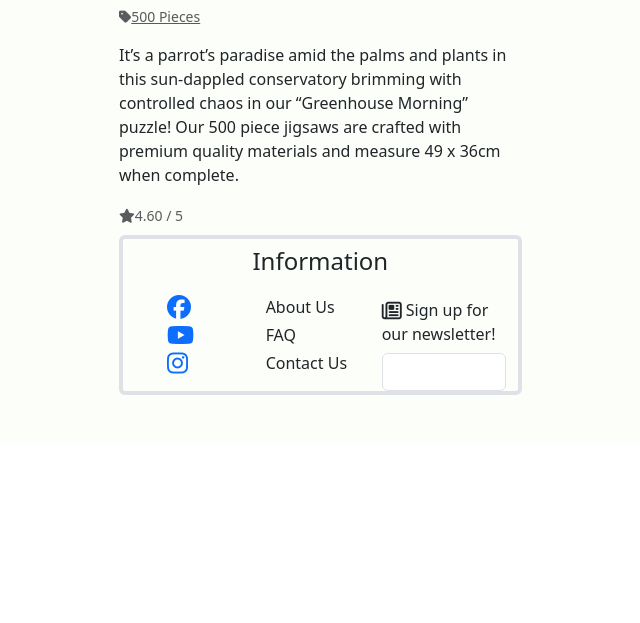
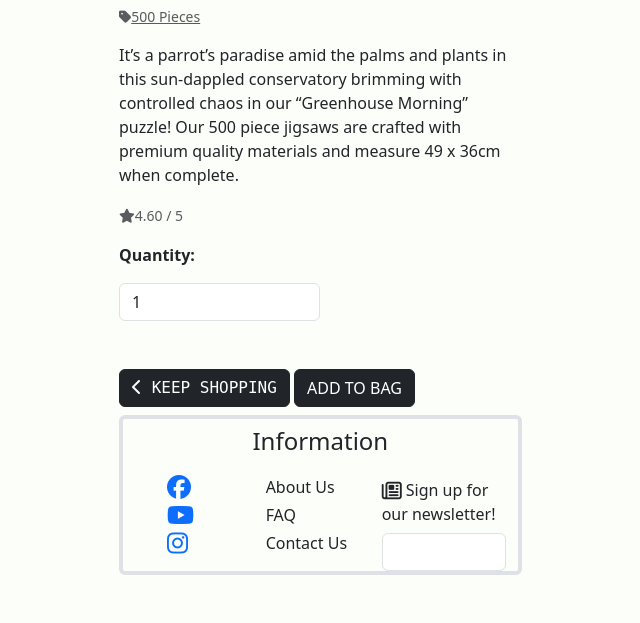
Before and after one commit to ZoeMacf/perfect-fit, a Django app: page /products/1/ in a window 1280 px wide. Shown: the part 380-1003 px from the top of the page, without its empty margins (533-1173 px from the left). Before the commit the page ends 775 px from the top, so only its background shows below. Run offline with Django 5.2, Linux system fonts and the light colour scheme; data comes from the database, SQL or seed files in the repository; some libraries are stand-ins or nearby versions; some web fonts are replaced.

Commit message:
added functionality to add to bag button

```diff
--- a/bag/urls.py
+++ b/bag/urls.py
@@ -3,4 +3,5 @@ from . import views
 
 urlpatterns = [
   path('', views.view_bag, name='view_bag'),
+  path('add/<item_id>/', views.add_to_bag, name='add_to_bag'),
 ]
--- a/home/templates/home/index.html
+++ b/home/templates/home/index.html
@@ -28,10 +28,6 @@
   </div>
 </div>
 
-<div class="row text-center tagline">
-  <h3>A home for puzzle enthusiasts!</h3>
-</div>
-
 <div class="row">
   <div class="col-12 d-flex justify-content-center my-2 py-1">
           <a href="{% url 'all_products' %}" class="btn btn-lg btn-dark rounded-2">
--- a/products/templates/products/product_detail.html
+++ b/products/templates/products/product_detail.html
@@ -43,5 +43,29 @@
               {% else %}
                   <small class="text-muted">No Rating</small>
               {% endif %}
+              <form class="form" action="{% url 'add_to_bag' product.id %}" method="POST">
+                {% csrf_token %}
+                <div class="form-row">
+                    <div class="col-12">
+                        <p class="mt-3"><strong>Quantity:</strong></p>
+                        <div class="form-group w-50">
+                            <div class="input-group">
+                                <input class="form-control qty-input" type="number" name="quantity" value="1" min="1" max="99" data-item_id="{{ product.id }}" id="id_qty_{{ product.id }}">
+                            </div>
+                        </div>
+                    </div>
+
+                    <div class="col-12">
+                        <a href="{% url 'all_products' %}" class="btn btn-dark rounded-2 content-font mt-5">
+                            <span class="icon">
+                                <i class="fas fa-chevron-left"></i>
+                            </span>
+                            <span class="text-uppercase">Keep Shopping</span>
+                        </a>
+                        <input type="submit" class="btn btn-dark rounded-2 text-uppercase mt-5" value="Add to Bag">
+                    </div>
+                    <input type="hidden" name="redirect_url" value="{{ request.path }}">
+                </div>
+              </form>
 
 {% endblock %}
--- a/static/css/base.css
+++ b/static/css/base.css
@@ -44,6 +44,10 @@ margin: 5px;
   font-size: large;
 }
 
+.btn-style {
+  background-color: #191923;
+}
+
 /* home page */
 
 .tagline {
```
Also changed, not shown: bag/views.py (+18 -1 lines).
